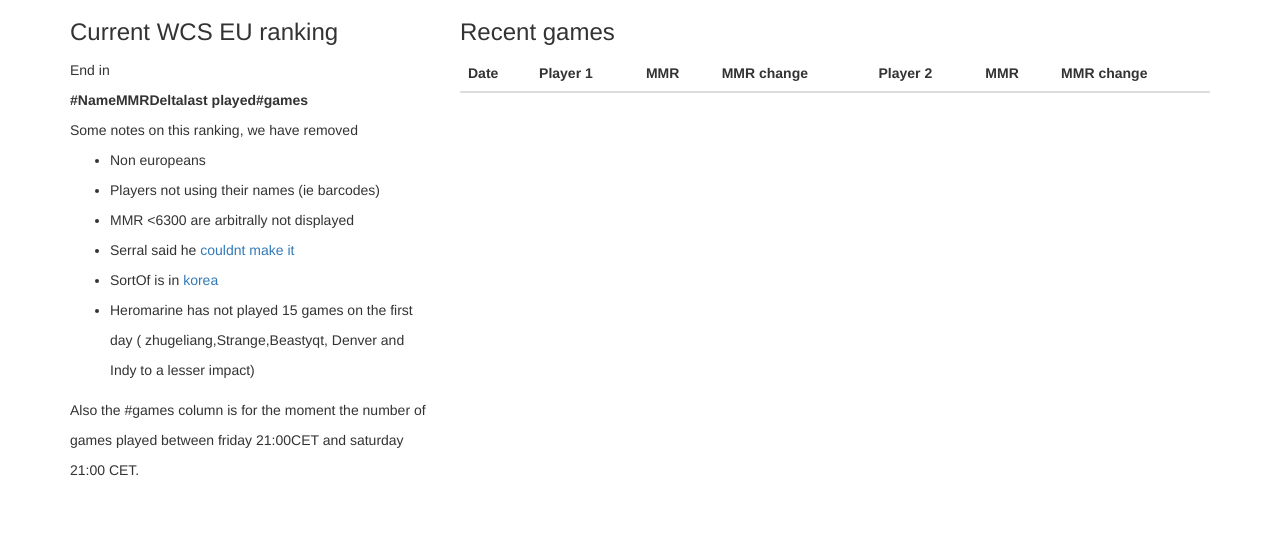
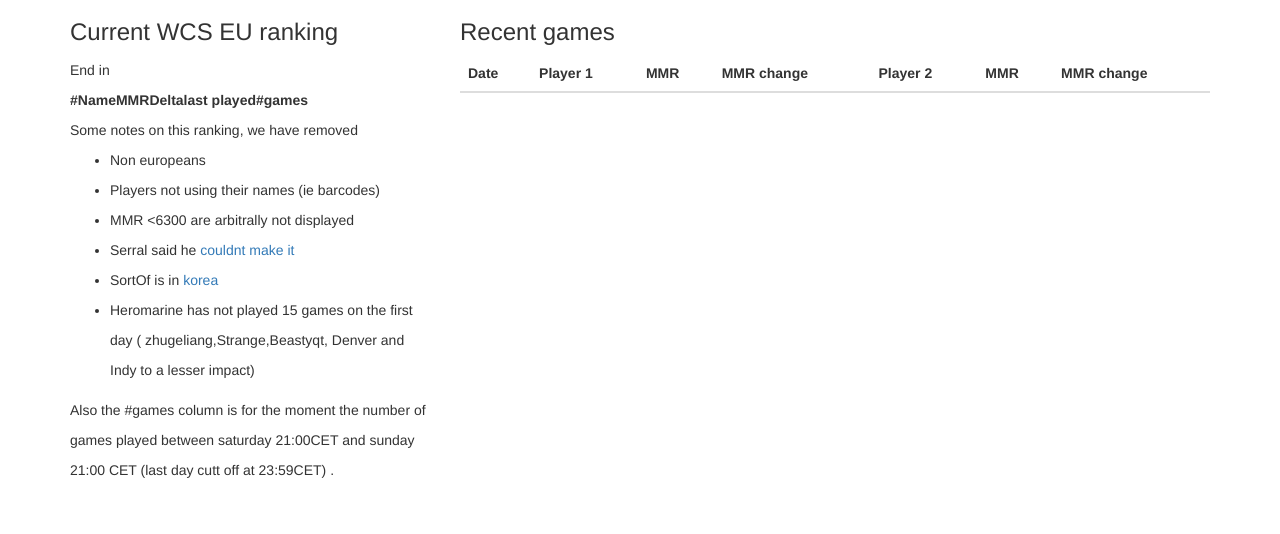
Before and after one commit to NicolasNin/sc2stalk, a Django app: template web/starcraftstalk/starcraftHistory/templates/starcraftHistory/wcs2.html in a window 1280 px wide. Shown: the part 91-625 px from the top of the page. Run offline with Django 3.2, Linux system fonts and the light colour scheme; the template is opened without the code that fills it, so the values that code supplies are empty; some libraries are stand-ins or nearby versions.

Commit message:
last day wcs

```diff
--- a/web/starcraftstalk/starcraftHistory/templates/starcraftHistory/wcs2.html
+++ b/web/starcraftstalk/starcraftHistory/templates/starcraftHistory/wcs2.html
@@ -52,8 +52,8 @@ Some notes on this ranking, we have removed
    </a></li>
    <li>Heromarine has not played 15 games on the first day  ( zhugeliang,Strange,Beastyqt, Denver and Indy to a lesser impact)</li>
 </ul>
-Also the #games column is for the moment the number of games played between friday 21:00CET
-and saturday 21:00 CET.
+Also the #games column is for the moment the number of games played between saturday 21:00CET
+and sunday 21:00 CET (last day cutt off at 23:59CET) .
   </div>
 
   <div class="col-lg-8">
--- a/web/starcraftstalk/starcraftHistory/views.py
+++ b/web/starcraftstalk/starcraftHistory/views.py
@@ -286,9 +286,10 @@ def wcs(request):
 	startjeudi=datetime.datetime(2017,3,30,19,0)
 	startvendredi=datetime.datetime(2017,3,31,19,0)
 	startsamedi=datetime.datetime(2017,4,1,19,0)
+	startdimanche=datetime.datetime(2017,4,2,19,0)
 	gamesbetween=Games.objects.filter(
-		date__gte=startvendredi.timestamp(),
-		date__lte=startsamedi.timestamp(),current_league=14)
+		date__gte=startsamedi.timestamp(),
+		date__lte=startdimanche.timestamp(),current_league=14)
 	for p in playerwcs:
 		####HACK we should add a flag wcs to player in db
 		name2=p["name"].lower().split("#")[0]
```
